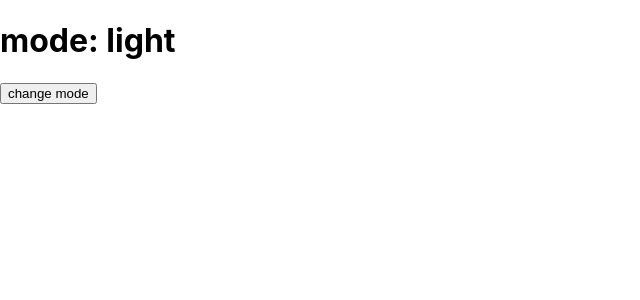
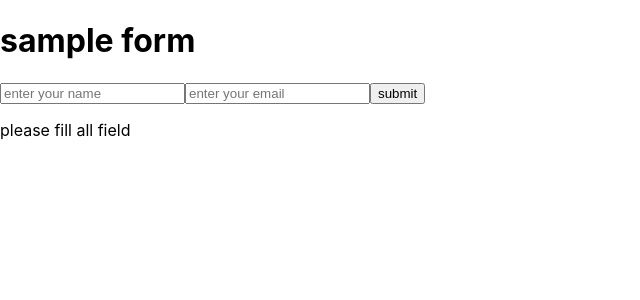
Before and after one commit to rayhan-ui/practice-code, a React (Create React App) app: page /about in a window 1280 px wide. Shown: the top 300 px of the page, without its empty margins (0-640 px from the left). Built offline with nearby package versions, Linux system fonts and the light colour scheme.

Commit message:
part-three-form-handling

```diff
--- a/src/App.js
+++ b/src/App.js
@@ -6,10 +6,12 @@ import Contact from "./partThree/Contacts.jsx";
 import Products from "./partThree/Products.jsx";
 import FetchAPI from "./partThree/FetchAPI.jsx";
 import LocalStorenSessionMng from "./partThree/LocalStorenSessionMng.jsx";
+import FormHandling from "./partThree/FormHandling.jsx";
 
 export default function App(){
   return(
     // <FetchAPI />
-    <LocalStorenSessionMng />
+    // <LocalStorenSessionMng />
+    <FormHandling />
   )
 }
--- /dev/null
+++ b/src/partThree/FormHandling.jsx
@@ -0,0 +1,43 @@
+import { useState } from "react"
+
+export default function FormHandling(){
+    const [name, setName] = useState("")
+    const [email, setEmail] = useState("")
+
+    function handleSubmit(e){
+        e.preventDefault()
+        console.log("form submitted", {name, email})
+    }
+
+    return(
+        <>
+            <form onSubmit={handleSubmit}>
+                <h1>sample form</h1>
+
+                <input
+                    type="text"
+                    placeholder="enter your name"
+                    value={name}
+                    required
+                    onChange = {(e) => setName(e.target.value)}
+                    />
+
+                <input
+                    type="text"
+                    placeholder="enter your email"
+                    value={email}
+                    required
+                    onChange={e=>setEmail(e.target.value)}
+                />
+
+                <button type="submit">submit</button>
+
+
+
+                {name==="" || email === "" ? <p>please fill all field</p> :
+                <p>your name is: {name} <br /> your email is : {email}</p>  }
+
+            </form>
+        </>
+    )
+}
--- a/src/partThree/LocalStorenSessionMng.jsx
+++ b/src/partThree/LocalStorenSessionMng.jsx
@@ -1,23 +1,14 @@
-import { useEffect, useState } from "react"
+export default function localStoragenSessionMng(){
+    localStorage.setItem("username", "rayhan")
+    localStorage.setItem("age", 29)
 
-export default function LocalStorenSessionMng(){
-
-    const [mode, setMode] = useState(()=>{
-        const saved = localStorage.getItem("mode")
-        return saved || "light"
-    })
-
-
-    useEffect(()=>{
-        localStorage.setItem("mode", mode)
-    }, [mode])
-
+    const username = localStorage.getItem("username")
+    const age = localStorage.getItem("age")
     return(
         <>
-            <h1>mode: {mode}</h1>
-            <button onClick={()=>{setMode(mode === "light"?"dark":"light")}}>change mode</button>
-
-
+            <h1>localStoage example</h1>
+            <p>username: {username}</p>
+            <p>age:{age}</p>
         </>
     )
 }
```
